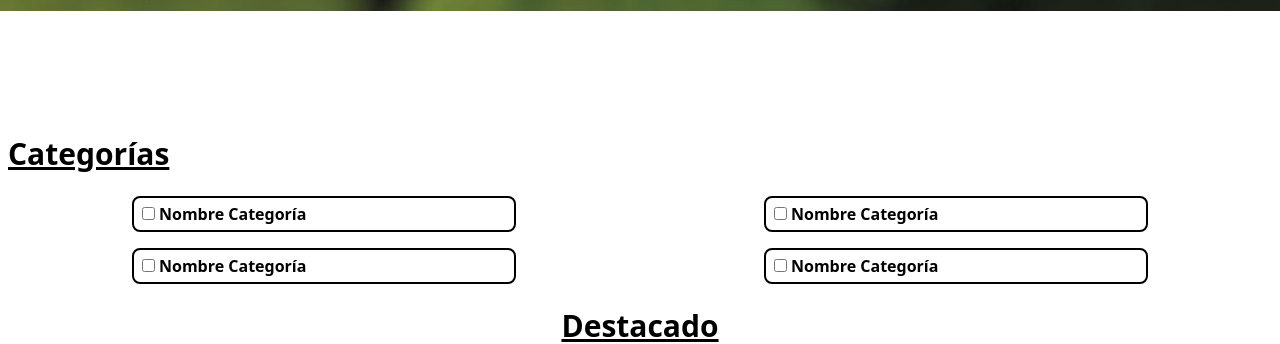
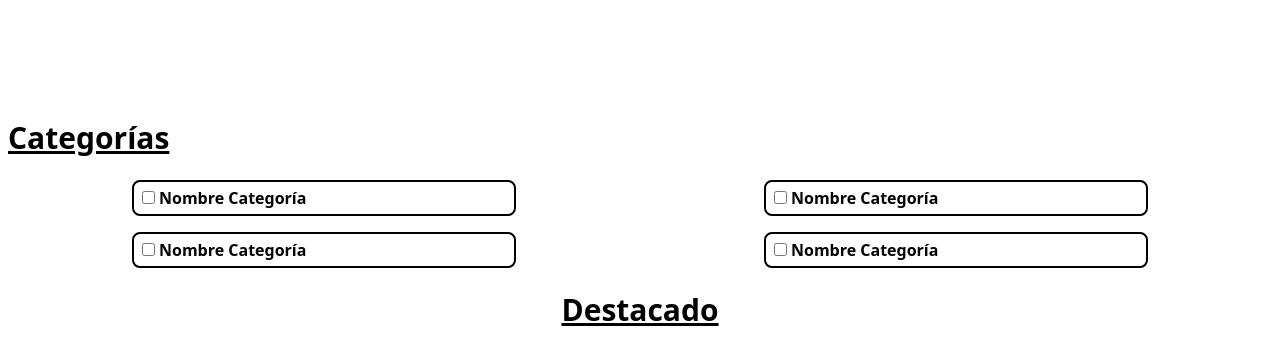
Before and after one commit to santiago9505/Olympia, a React (Create React App) app in the folder Olympia/: page / in a window 1280 px wide. Shown: the part 980-1324 px from the top of the page. Built offline with nearby package versions, Linux system fonts and the light colour scheme.

Commit message:
Getting better carousel

```diff
--- a/Olympia/src/components/Carousel/Carousel.js
+++ b/Olympia/src/components/Carousel/Carousel.js
@@ -5,7 +5,7 @@ import Imagen3 from "../../assets/static/imagen-3.jpg";
 
 const Carousel = () => {
   return (
-    <div className="slider col-span-12 h-8/11">
+    <div className="slider col-span-12">
       <ul>
         <li>
           <img src={Imagen1} alt="" />
--- a/Olympia/src/components/Main/Categories.js
+++ b/Olympia/src/components/Main/Categories.js
@@ -2,7 +2,7 @@ import React from "react";
 
 const Categories = () => {
   return (
-    <div className="col-span-12 mt-6">
+    <div className="col-span-12">
       <h1 className="text-3xl font-bold underline m-2">Categorías</h1>
       <section className="grid grid-cols-2 justify-items-center gap-4 mt-6 mx-4 font-bold">
         <article className="border-2 w-11/12 max-w-sm border-black p-1 rounded-lg">
--- a/Olympia/src/index.css
+++ b/Olympia/src/index.css
@@ -15,15 +15,16 @@
     height: 670px;
   }
 
-  @media screen and (min-width: 1280px){
+  @media screen and (min-width: 1280px) {
     .xl-h-500 {
       height: 500px;
     }
-  };
+  }
 
   .slider {
     width: 100%;
-    margin: auto;
+    height: 80%;
+    margin: 0;
     overflow: hidden;
   }
 
@@ -42,6 +43,7 @@
 
   .slider img {
     width: 100%;
+    height: 90%;
   }
 
   .scroll::-webkit-scrollbar {
```
